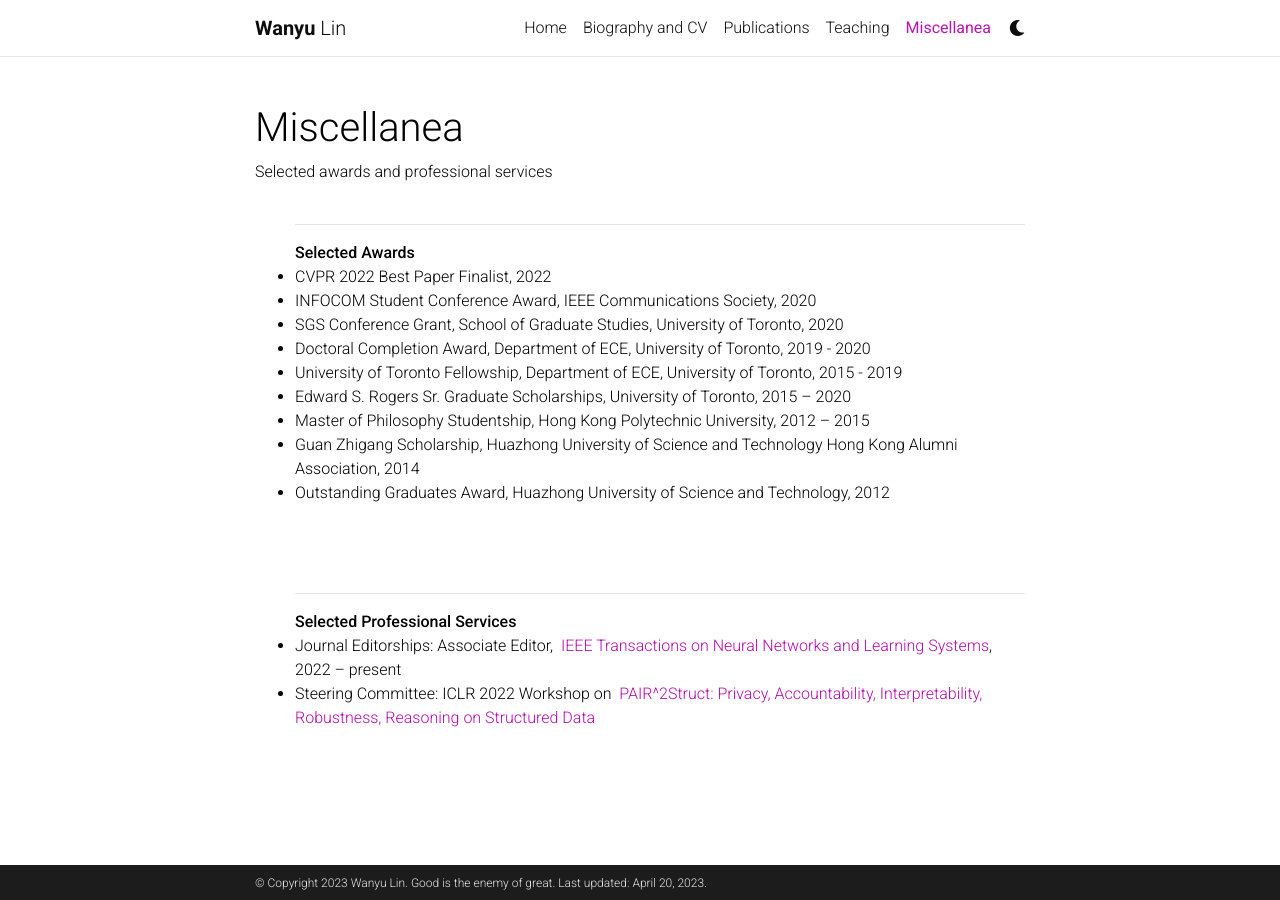
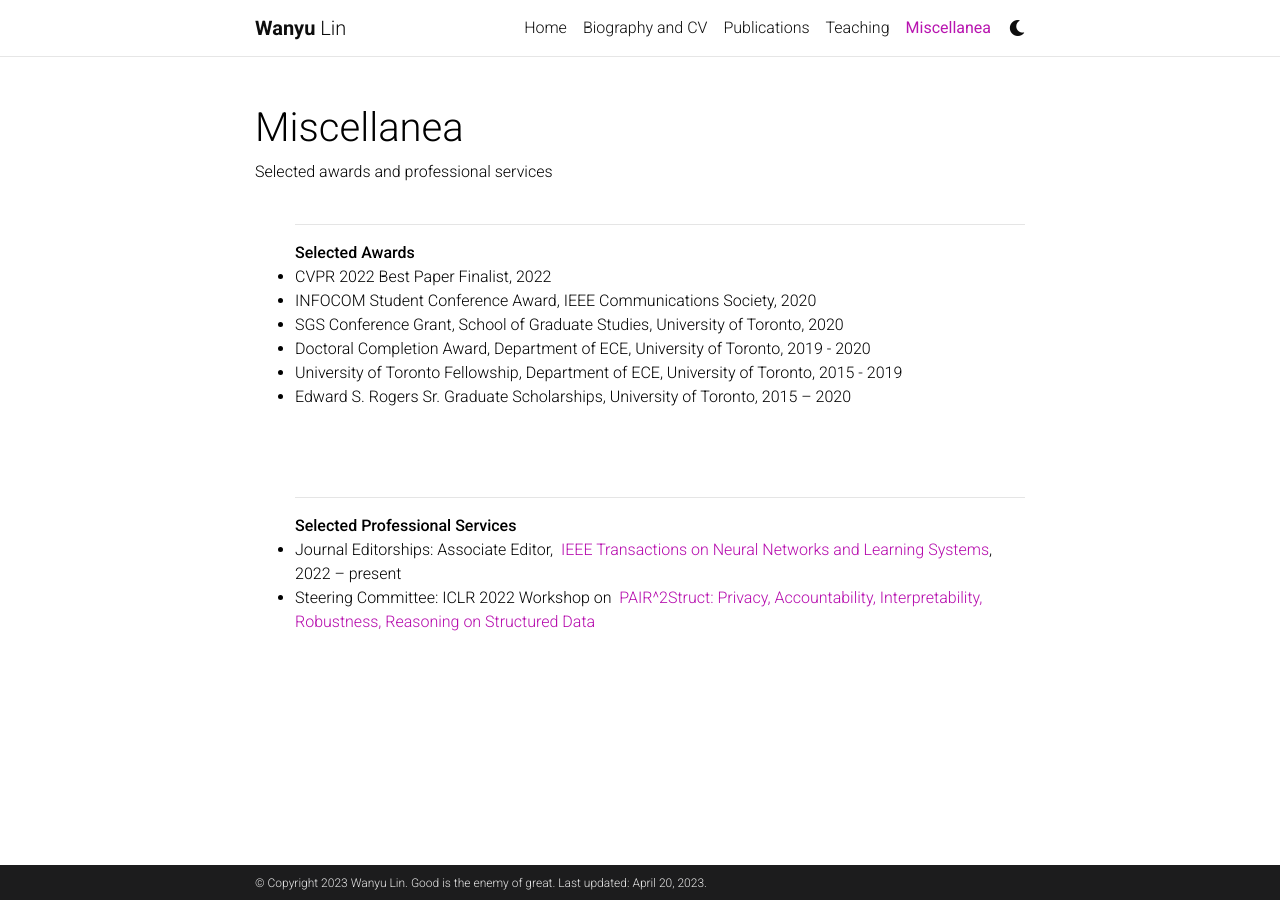
Before and after one commit to wanyu-lin/wanyulin.github.io, a Jekyll site: the page built from _pages/awards.md, in a window 1280 px wide. Built offline with Jekyll 4.4.1, drawn with Linux system fonts in a browser that asks for light colours; comment, search, counter and statistics services are not loaded; a style sheet for code colours, icons or effects is not loaded.

Commit message:
Update awards.md

```diff
--- a/_pages/awards.md
+++ b/_pages/awards.md
@@ -15,12 +15,13 @@ nav: true
 <li>Doctoral Completion Award, Department of ECE, University of Toronto, 2019 - 2020</li>
 <li>University of Toronto Fellowship, Department of ECE, University of Toronto, 2015 - 2019</li>
 <li>Edward S. Rogers Sr. Graduate Scholarships, University of Toronto, 2015 – 2020</li>
+
+<br>
+
+<!--
 <li>Master of Philosophy Studentship, Hong Kong Polytechnic University, 2012 – 2015</li>
 <li>Guan Zhigang Scholarship, Huazhong University of Science and Technology Hong Kong Alumni Association, 2014</li>
 <li>Outstanding Graduates Award, Huazhong University of Science and Technology, 2012</li>
-<br>
-
-<!--
 <li>National Encouragement Scholarship, Huazhong University of Science and Technology, 2010 - 2011.</li>
 <br>
 <li>Outstanding Student Scholarship, Huazhong University of Science and Technology, 2010 - 2011.</li>
```
